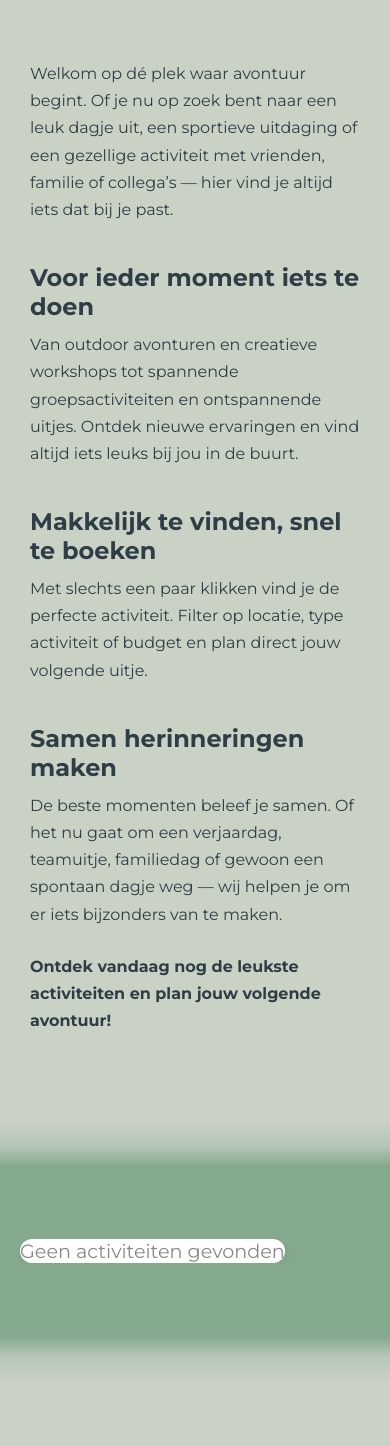
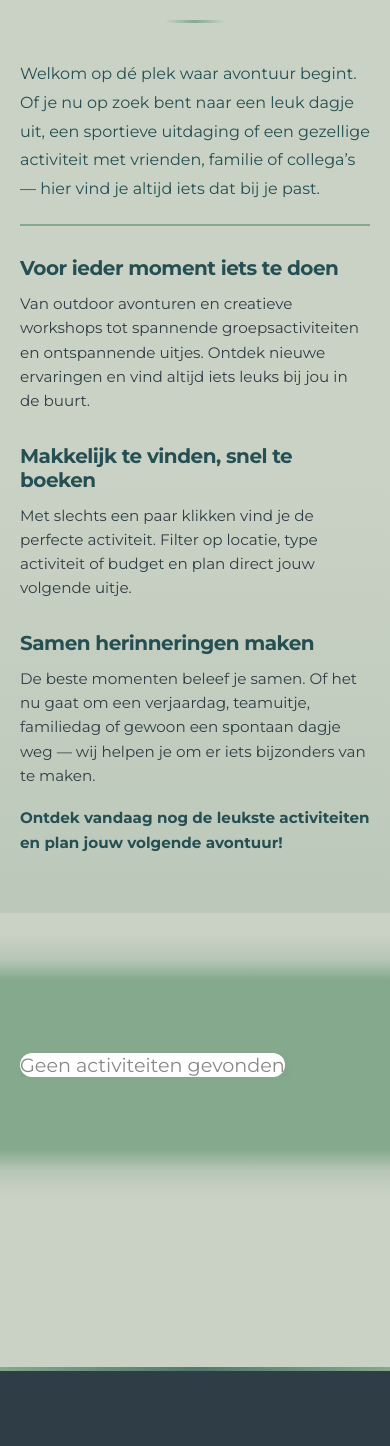
Before and after one commit to 6045325/Project_waar_is_dat_feest, a PHP site: page /index.php in a window 390 px wide. Shown: the part 844-2290 px from the top of the page. Run offline with PHP 8.4, Linux system fonts and the light colour scheme; data that the repository does not hold is empty.

Commit message:
the index is good enough
deal with it

```diff
--- a/css/style.css
+++ b/css/style.css
@@ -512,21 +512,55 @@ h1 a {
 /* Content */
 
 #Index-page .content{
-    padding:60px 30px;
-    max-width:800px;
-    margin:0 auto;
-    text-align:left; /* dit is belangrijk */
-}
-
+    padding: 80px 40px;
+    max-width: 900px;
+    margin: 0 auto;
+    text-align: left;
+    background: linear-gradient(180deg, #CAD2C5 0%, rgba(202, 210, 197, 0.9) 50%, rgba(184, 198, 183, 0.8) 100%);
+    position: relative;
+}
+
+#Index-page .content::before {
+    content: '';
+    position: absolute;
+    top: 0;
+    left: 50%;
+    transform: translateX(-50%);
+    width: 80px;
+    height: 4px;
+    background: linear-gradient(90deg, transparent, #84A98C, transparent);
+    border-radius: 2px;
+}
+
+#Index-page .content > p:first-child {
+    font-size: 1.15em;
+    color: #254F52;
+    font-weight: 500;
+    line-height: 1.8;
+    margin-bottom: 45px;
+    padding-bottom: 25px;
+    border-bottom: 2px solid #84A98C;
+}
 
 #Index-page .content h2{
-    margin-top:40px;
-    margin-bottom:10px;
+    margin-top: 45px;
+    margin-bottom: 15px;
+    font-size: 1.55em;
+    color: #254F52;
+    font-weight: 700;
+    letter-spacing: -0.5px;
 }
 
 #Index-page .content p{
-    margin-bottom:25px;
-    line-height:1.7;
+    margin-bottom: 28px;
+    line-height: 1.8;
+    color: #2F3E46;
+    font-size: 1.05em;
+}
+
+#Index-page .content p strong {
+    color: #254F52;
+    font-weight: 700;
 }
 
 /* Card section */
@@ -776,6 +810,21 @@ h1 a {
 
 /* Mobile responsiveness */
 @media (max-width: 768px) {
+    #Index-page .content {
+        padding: 60px 30px;
+        margin: 30px 0;
+    }
+
+    #Index-page .content h2 {
+        font-size: 1.35em;
+        margin-top: 35px;
+    }
+
+    #Index-page .content p {
+        font-size: 1em;
+        margin-bottom: 20px;
+    }
+
     #Index-page .card-section {
         padding: 150px 40px;
     }
@@ -807,6 +856,34 @@ h1 a {
 }
 
 @media (max-width: 480px) {
+    #Index-page .content {
+        padding: 40px 20px;
+        margin: 20px 0;
+    }
+
+    #Index-page .content::before {
+        width: 60px;
+        height: 3px;
+    }
+
+    #Index-page .content > p:first-child {
+        font-size: 1em;
+        margin-bottom: 30px;
+        padding-bottom: 20px;
+    }
+
+    #Index-page .content h2 {
+        font-size: 1.25em;
+        margin-top: 30px;
+        margin-bottom: 12px;
+    }
+
+    #Index-page .content p {
+        font-size: 0.95em;
+        margin-bottom: 18px;
+        line-height: 1.6;
+    }
+
     #Index-page .card-section {
         padding: 120px 20px;
     }
```
